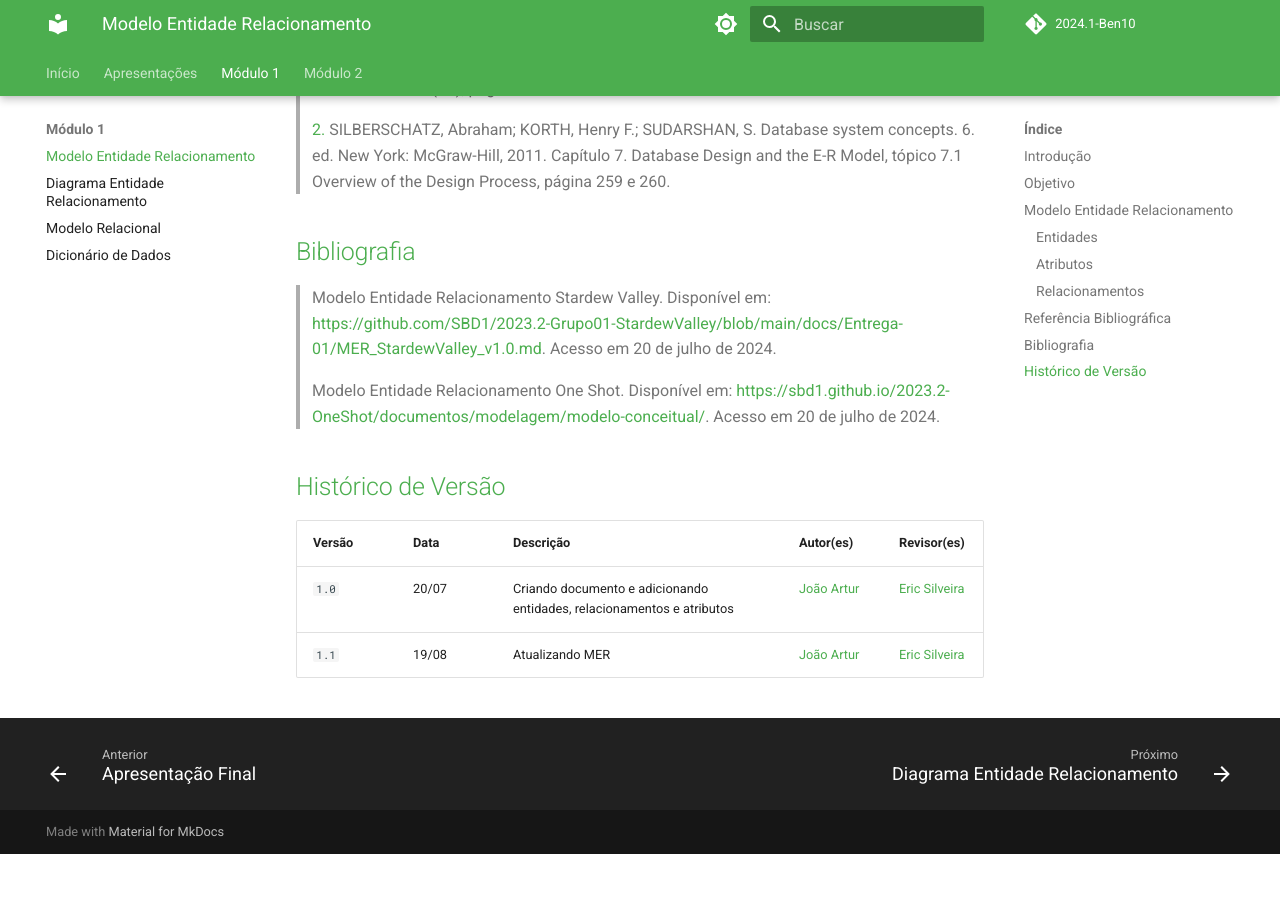
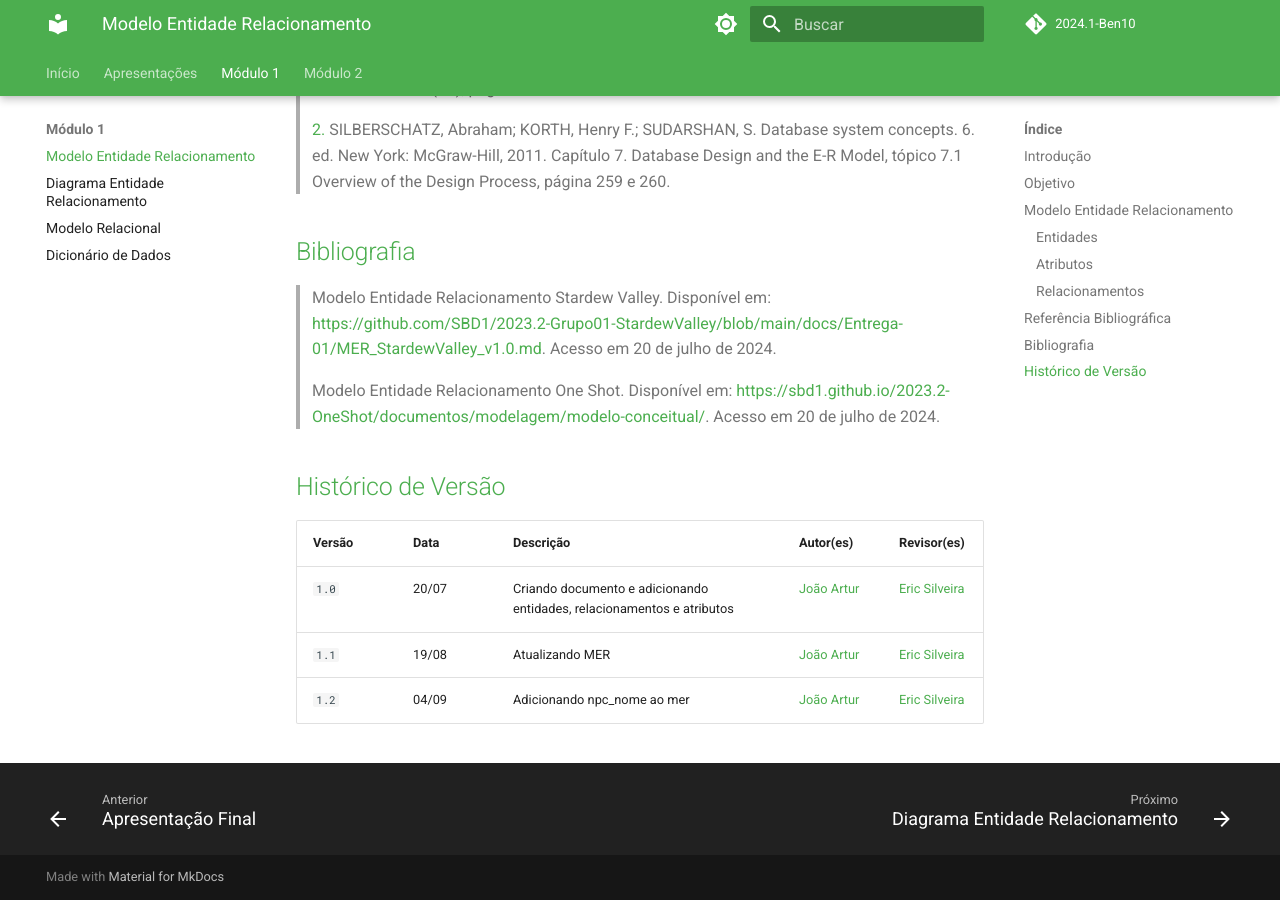
Before and after one commit to SBD1/2024.1-Ben10, an MkDocs documentation site: the page built from docs/modulo1/MER.md, in a window 1280 px wide and 900 px high, scrolled down 5013 px. Built offline with MkDocs 1.6.1 and Material for MkDocs 9.7.7, drawn with Linux system fonts in a browser that asks for light colours; comment, search, counter and statistics services are not loaded; the version menu is left out; before the commit the page ends 5867 px from its top, so only the background shows below that; some of the changed text lies outside the part shown.

Commit message:
atualizando mer

```diff
--- a/docs/modulo1/MER.md
+++ b/docs/modulo1/MER.md
@@ -51,7 +51,7 @@
 - **SALA**: <ins>id_sala</ins>, nome_regiao, id_pre_req_missao
 - **ZONA_DE_ARMADILHA**: fator, tipo;
 - **INSTANCIA_NPC_NA_SALA**: <ins>id_sala</ins>, <ins>id_npc</ins>;
-- **NPC**: <ins>id_npc</ins>;
+- **NPC**: <ins>id_npc,nome_npc</ins>;
 - **VENDEDOR**: dialogo_associado_venda
 - **GUIA_DE_MISSOES**: <ins>id_missao_associada</ins>;
 - **MISSAO**: <ins>id_missao</ins>, nome_missao, descricao, experiencia, recompensa_em_moedas
@@ -202,3 +202,4 @@
 | ----- |----- | ---------- | ---------- | ----------- |
 | `1.0` | 20/07| Criando documento e adicionando entidades, relacionamentos e atributos | [João Artur](https://github.com/joao-artl) | [Eric Silveira](https://github.com/ericbky)|
 | `1.1` | 19/08 | Atualizando MER| [João Artur](https://github.com/joao-artl) | [Eric Silveira](https://github.com/ericbky)|
+| `1.2` | 04/09 | Adicionando npc_nome ao mer| [João Artur](https://github.com/joao-artl) | [Eric Silveira](https://github.com/ericbky)|
```
